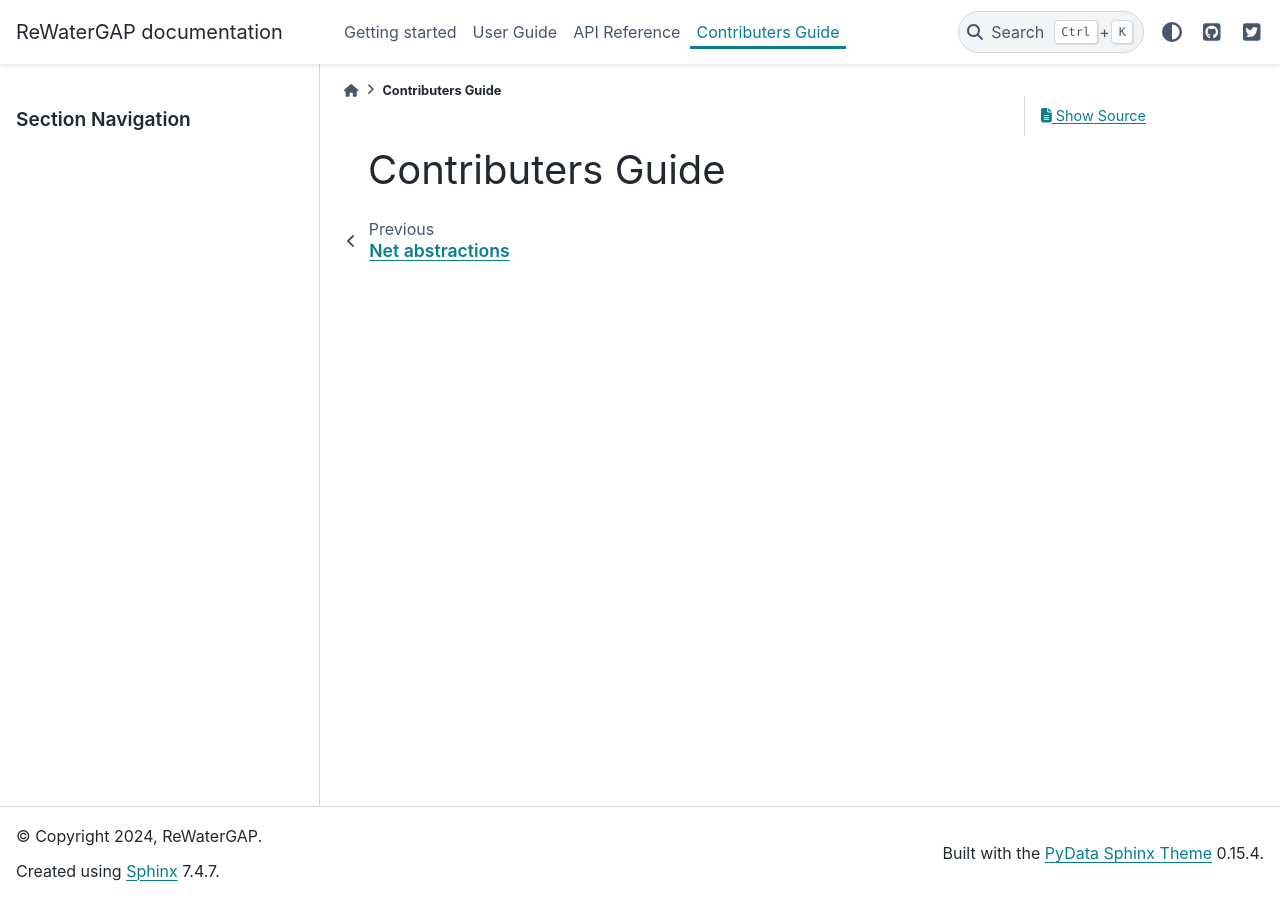
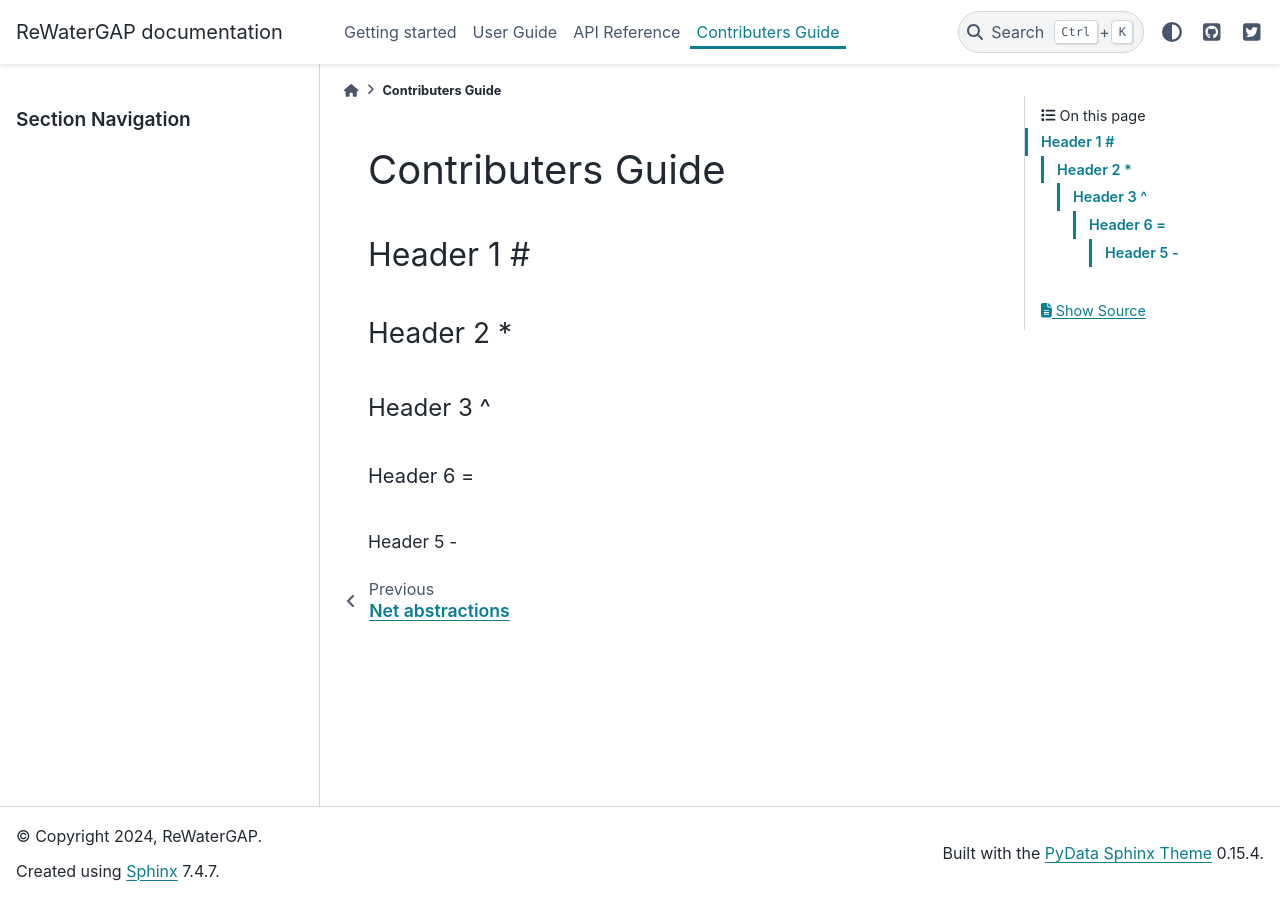
Before and after one commit to HydrologyFrankfurt/ReWaterGAP, a Sphinx documentation site: the page built from docs/contributers_guide/index.rst, in a window 1280 px wide. Built offline with Sphinx 7.4.7 and the PyData theme 0.15.4, drawn with Linux system fonts in a browser that asks for light colours; pages that are not in the unit, such as notebooks, are missing from menus.

Commit message:
Update index.rst

```diff
--- a/docs/contributers_guide/index.rst
+++ b/docs/contributers_guide/index.rst
@@ -8,3 +8,18 @@ Contributers Guide
 .. toctree::
     :maxdepth: 1
     :hidden:
+
+Header 1 #
+##########
+
+Header 2 *
+**********
+
+Header 3 ^
+^^^^^^^^^^
+
+Header 6 =
+==========
+
+Header 5 -
+----------
```
